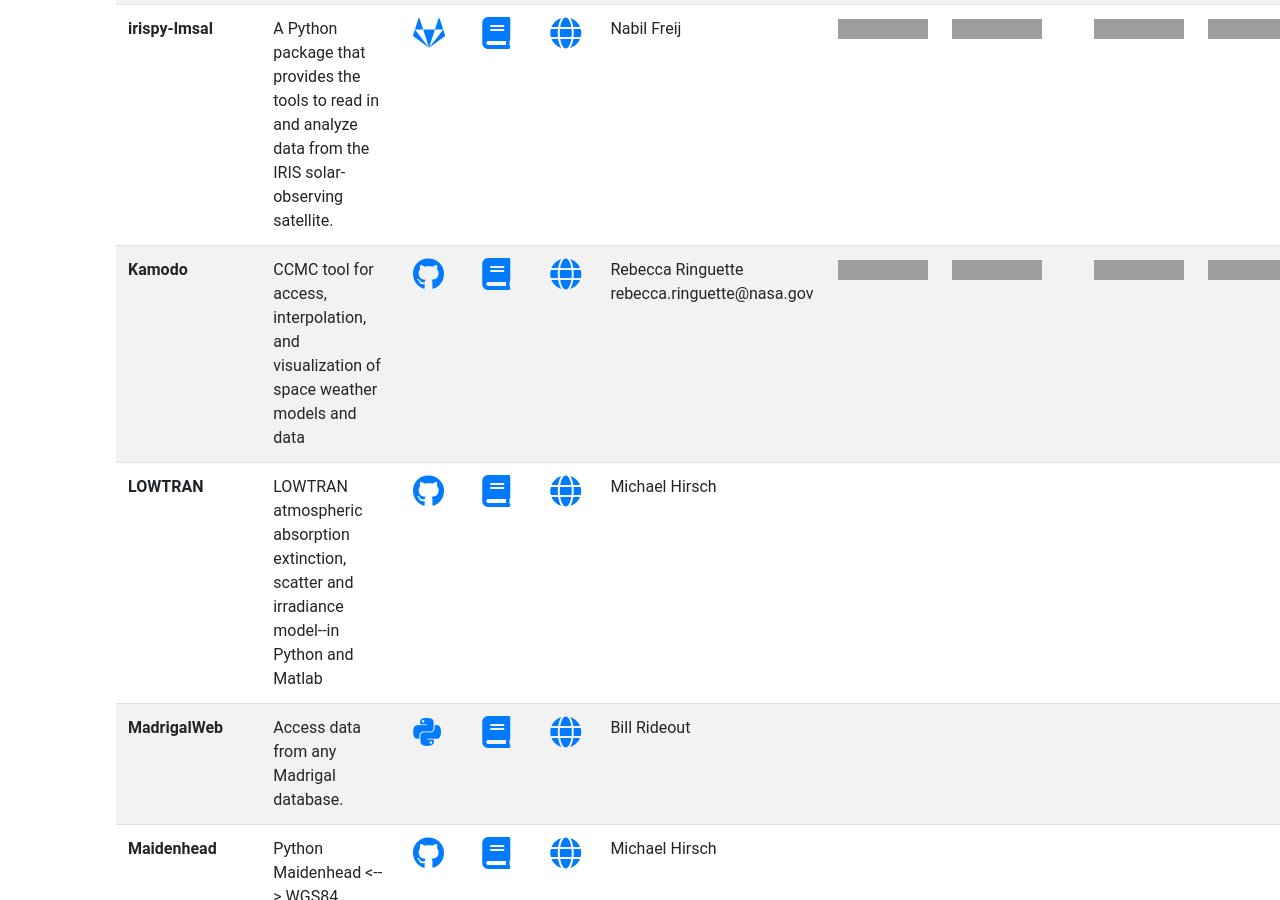
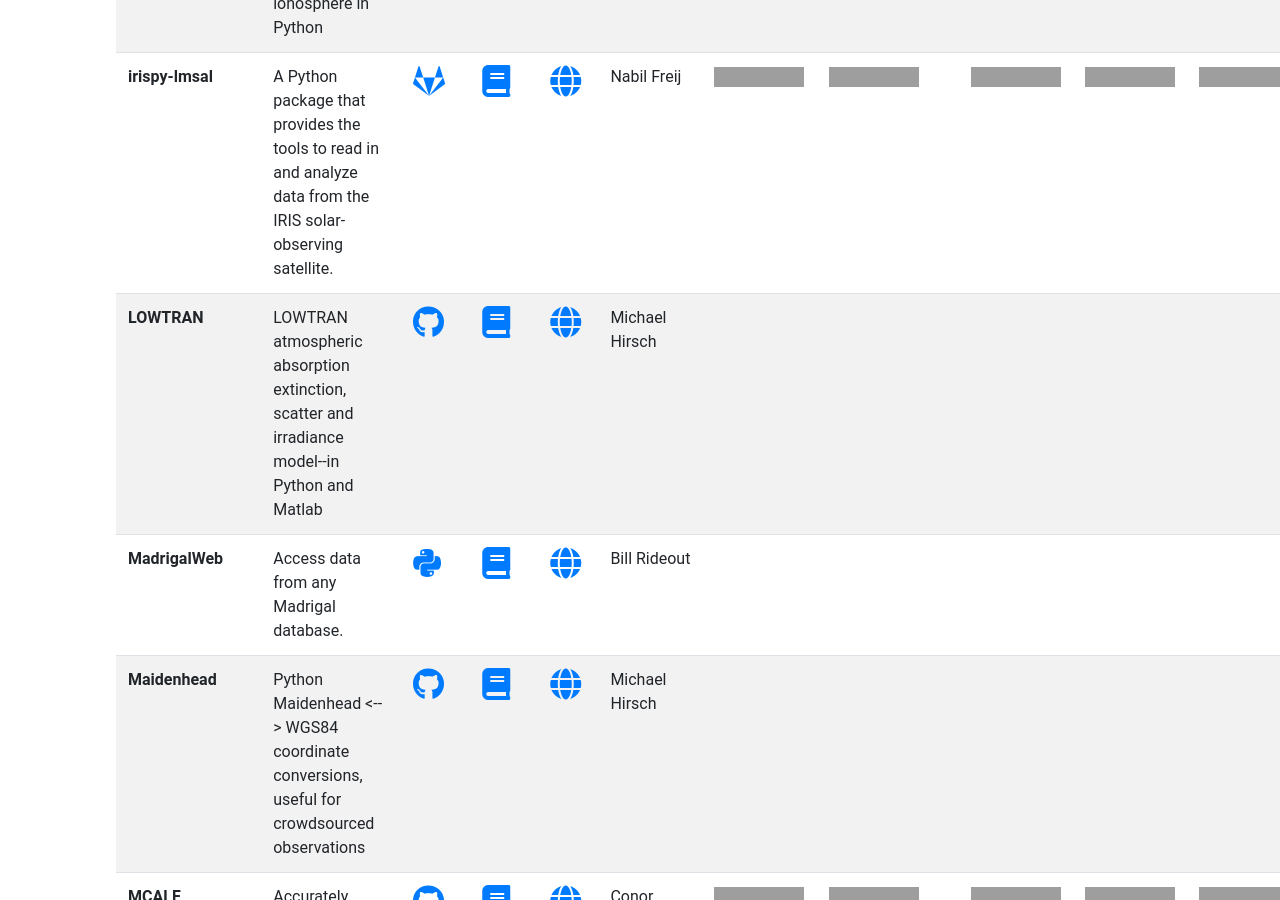
Before and after one commit to heliophysicsPy/heliophysicsPy.github.io, a Jekyll site: the page built from _pages/projects.html, in a window 1280 px wide and 900 px high, scrolled down 5732 px. Built offline with Jekyll 4.4.1, drawn with Linux system fonts in a browser that asks for light colours; nearby versions of some CDN libraries; grey boxes are pictures that could not be loaded.

Commit message:
Remove Kamodo from projects.yml

```diff
--- a/_data/projects.yml
+++ b/_data/projects.yml
@@ -142,20 +142,6 @@
   logo: https://iri.gsfc.nasa.gov/images/tail-179.jpg
   contact: Michael Hirsch
   keywords: ["ionosphere_thermosphere_mesosphere","specific"]
-
-- name: Kamodo
-  url: https://ccmc.gsfc.nasa.gov/tools/kamodo/
-  code: https://github.com/nasa/Kamodo
-  description: CCMC tool for access, interpolation, and visualization of space weather models and data
-  logo: https://drive.google.com/file/d/1xJNjL-OJvk1xXDZ5SCYfFazz1J6ck0fg/view?usp=sharing
-  contact: Rebecca Ringuette rebecca.ringuette@nasa.gov
-  keywords: ["2D_graphics","3D_graphics","adelphi","amgeo","ascii","coordinates","csv","ctipe","data_access","data_retrieval","enlil","gamera","general","geospace","gitm","hapi","heliosphere","interactive","ionosphere_thermosphere_mesosphere","iri","line_plots","local","magnetosphere","multidimensional","netcdf","openggcm","orbit","orbit","plotting","remote","sami3","solar","superdarn","swmf","tiegcm","time","waccmx","web_service"]
-  community: ["https://img.shields.io/badge/Partially%20met-orange.svg", "Partially met"]
-  documentation: ["https://img.shields.io/badge/Partially%20met-orange.svg", "Partially met"]
-  testing: ["https://img.shields.io/badge/Partially%20met-orange.svg", "Partially met"]
-  software_maturity: ["https://img.shields.io/badge/Requires%20improvement-red.svg", "Requires improvement"]
-  python3: ["https://img.shields.io/badge/Good-brightgreen.svg", "Good"]
-  license: ["https://img.shields.io/badge/Good-brightgreen.svg", "Good"]
 
 - name: LOWTRAN
   code: https://github.com/space-physics/lowtran
```
